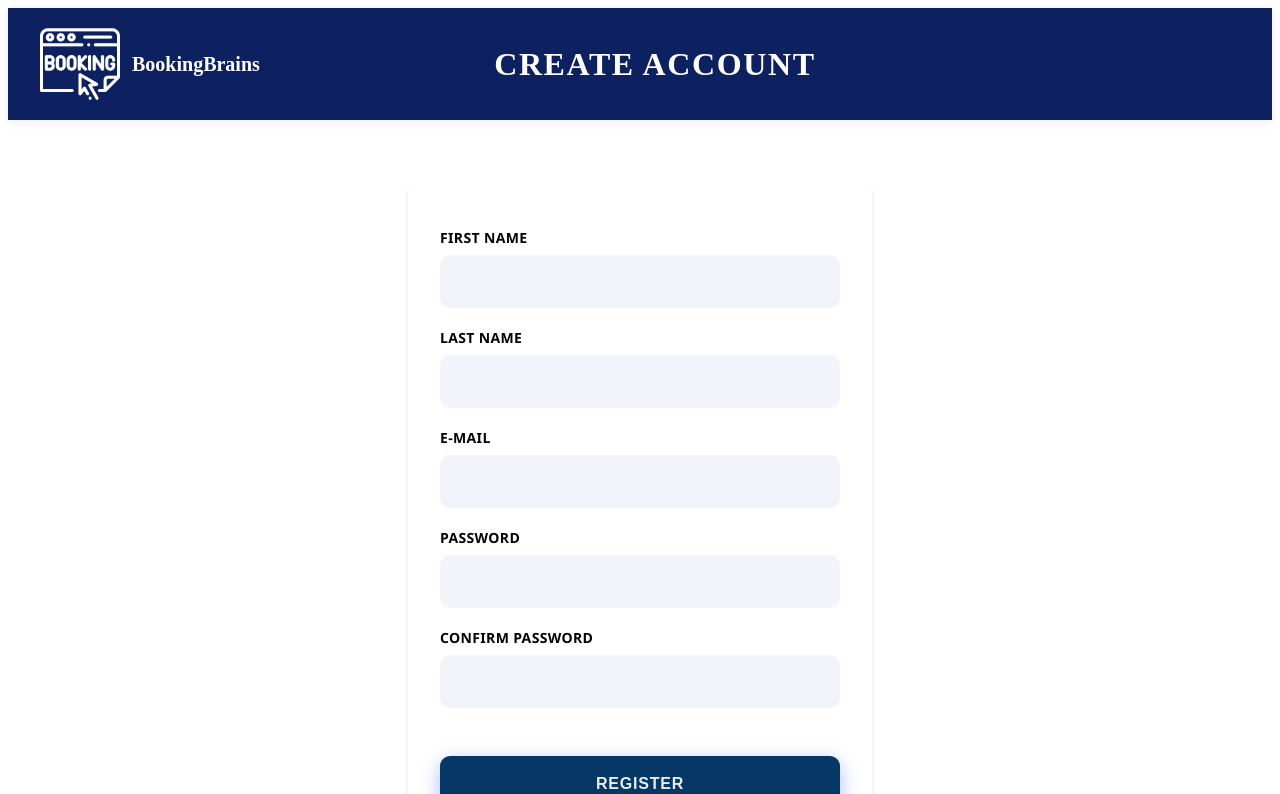
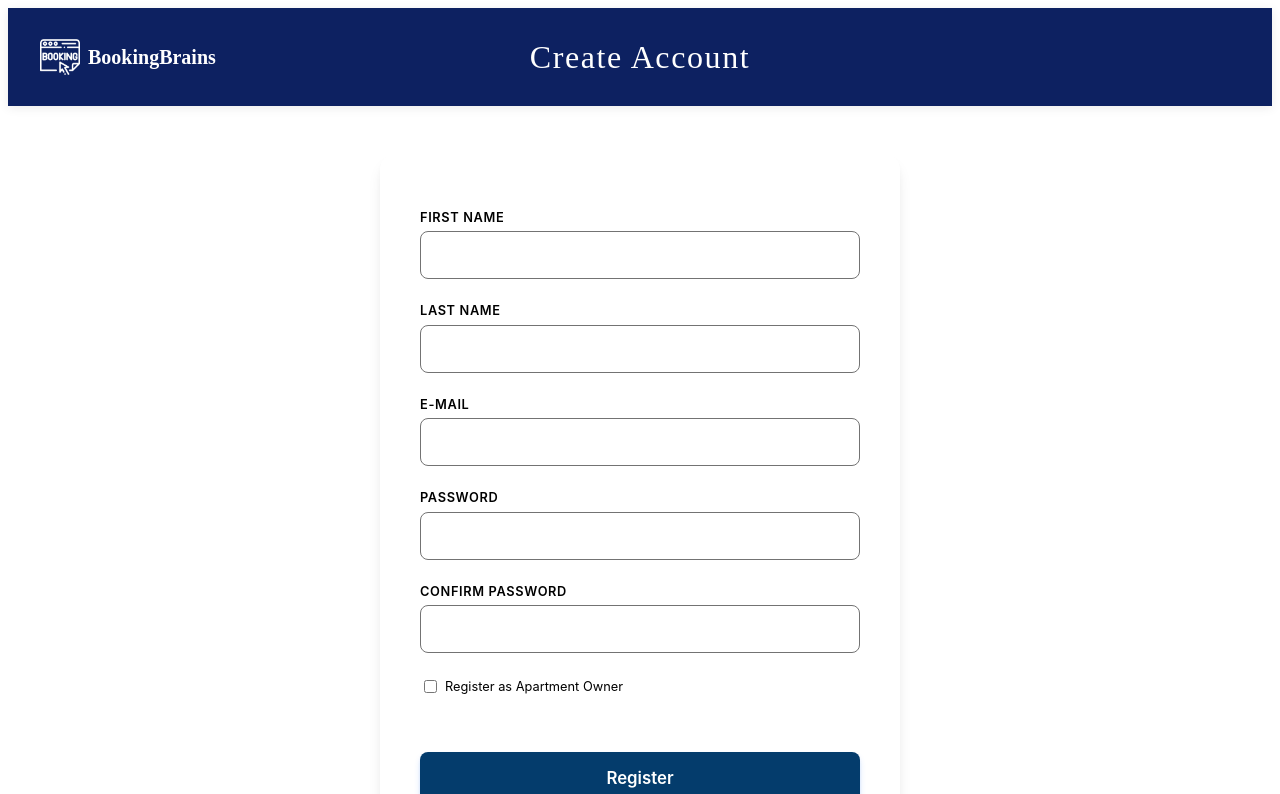
Before and after one commit to aminatpwk/Booking-App-Frontend, an Angular app: page / in a window 1280 px wide. Shown: the top 794 px of the page. Built offline with nearby package versions, Linux system fonts and the light colour scheme.

Commit message:
added validations and used reactive forms for register form; improved design and header

```diff
--- a/src/app/features/auth/components/register/register.css
+++ b/src/app/features/auth/components/register/register.css
@@ -1,209 +1,182 @@
 :root {
-  --primary-blue: rgba(89, 140, 255, 0.84);
-  --dark-blue: rgba(29, 78, 216, 0.34);
-  --light-blue: #dbeafe;
-  --white: rgba(4, 60, 108, 0.25);
-  --light-grey: #f8fafc;
-  --medium-grey: #64748b;
-  --dark-grey: #334155;
-  --border-grey: rgba(4, 60, 108, 0.61);
-  --error-red: #da1212;
-  --success-green: rgba(30, 108, 4, 0.97);
+  --primary-color: rgba(4, 60, 108, 0.7);
+  --secondary-color: #1e3a8a;
+  --background-light: #f9fafb;
+  --surface-white: #ffffff;
+  --text-dark: #1f2937;
+  --text-medium: #4b5563;
+  --border-default: #737373;
+  --border-focus: #93c5fd;
+  --error-red: #ef4444;
+  --success-green: #10b981;
 }
 
 form {
-  max-width: 400px;
-  margin: 2rem auto;
-  margin-top: 60px;
-  padding: 2rem;
-  background: var(--white);
-  border-radius: 12px;
-  box-shadow: 0 4px 6px -1px rgba(0, 0, 0, 0.1), 0 2px 4px -1px rgba(0, 0, 0, 0.06);
-  border: 1px solid var(--border-grey);
+  max-width: 440px;
+  margin: 3rem auto;
+  padding: 2.5rem;
+  background: var(--surface-white);
+  border-radius: 16px;
+  box-shadow: 0 10px 15px -3px rgba(0, 0, 0, 0.1), 0 4px 6px -2px rgba(0, 0, 0, 0.05);
+  border: 1px solid var(--border-default);
+  position: relative;
+}
+
+.register-form::before {
+  content: none;
 }
 
 .register-form {
-  margin-bottom: 1.5rem;
+  margin-bottom: 2rem;
 }
 
 p {
-  margin-bottom: 1.25rem;
+  margin-bottom: 1.5rem;
 }
 
 p:last-child {
   margin-bottom: 0;
 }
 
+.form-title {
+  text-align: center;
+  color: var(--text-dark);
+  font-size: 2rem;
+  font-weight: 700;
+  margin-bottom: 2rem;
+  border-bottom: 1px solid var(--border-default);
+  padding-bottom: 1rem;
+}
+
 label {
   display: block;
   font-weight: 600;
-  font-size: 0.875rem;
-  color: var(--dark-grey);
-  margin-bottom: 0.5rem;
+  font-size: 0.8rem;
+  color: var(--text-medium);
+  margin-bottom: 0.4rem;
   text-transform: uppercase;
-  letter-spacing: 0.025em;
-  font-family: "Segoe UI", sans-serif;
+  letter-spacing: 0.05em;
+  font-family: 'Inter', 'Segoe UI', sans-serif;
 }
 
 input[type="text"],
 input[type="email"],
-input[type="password"] {
+input[type="password"],
+input[type="tel"] {
   width: 100%;
-  padding: 1rem 1.25rem;
-  border: 2px solid var(--border-grey);
-  border-radius: 10px;
-  font-size: 1.1rem;
-  color: var(--dark-grey);
-  background-color: #f1f5f9;
-  transition: all 0.3s ease-in-out;
+  padding: 0.8rem 1rem;
+  border: 1px solid;
+  border-color: #737373FF;
+  border-radius: 8px;
+  font-size: 1rem;
+  color: var(--text-dark);
+  background-color: var(--background-light);
+  transition: all 0.2s ease-in-out;
   box-sizing: border-box;
-  font-weight: 500;
-  min-height: 52px;
+  font-weight: 400;
+  min-height: 48px;
 }
 
 input[type="text"]:focus,
 input[type="email"]:focus,
-input[type="password"]:focus {
+input[type="password"]:focus,
+input[type="tel"]:focus {
   outline: none;
-  border-color: var(--primary-blue);
-  box-shadow: 0 0 0 4px rgba(37, 99, 235, 0.15);
-  background-color: #f8fafc;
-  transform: translateY(-2px);
+  border-color: var(--primary-color);
+  box-shadow: 0 0 0 3px rgba(59, 130, 246, 0.2);
+  background-color: var(--surface-white);
+  transform: none;
 }
 
 input[type="text"]:hover,
 input[type="email"]:hover,
-input[type="password"]:hover {
-  border-color: var(--primary-blue);
-  background-color: #f8fafc;
-  transform: translateY(-1px);
+input[type="password"]:hover,
+input[type="tel"]:hover {
+  border-color: var(--border-focus);
+  background-color: var(--surface-white);
+  transform: none;
 }
 
 input::placeholder {
-  color: var(--medium-grey);
-  opacity: 0.7;
+  color: var(--text-medium);
+  opacity: 1;
+  font-weight: 300;
 }
 
 button {
   width: 100%;
-  padding: 1.2rem 1.5rem;
-  background: #053865;
-  color: rgba(255, 255, 255, 0.91);
+  padding: 1rem 1.5rem;
+  background-color: rgb(4, 60, 108);
+  color: #fff;
   border: none;
-  border-radius: 10px;
-  font-size: 1rem;
+  border-radius: 8px;
+  font-size: 1.05rem;
   font-weight: 600;
-  font-family:  "Microsoft Sans Serif", sans-serif;
-  text-transform: uppercase;
-  letter-spacing: 0.05em;
+  font-family: 'Inter', sans-serif;
+  text-transform: none;
+  letter-spacing: 0;
   cursor: pointer;
-  transition: all 0.3s ease;
-  box-shadow: 0 6px 20px rgba(37, 99, 235, 0.4);
-  min-height: 56px;
+  transition: all 0.2s ease;
+  box-shadow: 0 4px 6px -1px rgba(59, 130, 246, 0.3), 0 2px 4px -2px rgba(59, 130, 246, 0.2); /* Hije më e butë blu */
+  min-height: 52px;
   margin-top: 1.5rem;
-  position: relative;
-  overflow: hidden;
+}
+
+button:hover {
+  background-color: #043C6C87 ;
 }
 
 button:active {
-  transform: translateY(-1px);
-  box-shadow: 0 4px 15px rgba(37, 99, 235, 0.4);
+  transform: translateY(1px);
+  box-shadow: 0 2px 4px rgba(59, 130, 246, 0.3);
 }
 
 button:focus {
   outline: none;
-  box-shadow: 0 0 0 4px rgba(37, 99, 235, 0.3), 0 6px 20px rgba(37, 99, 235, 0.4);
+  box-shadow: 0 0 0 4px rgba(59, 130, 246, 0.3);
 }
 
 button:disabled {
-  background: var(--medium-grey);
+  background: var(--border-default);
+  color: var(--text-medium);
   cursor: not-allowed;
   transform: none;
   box-shadow: none;
 }
 
-button:disabled:hover {
-  background: var(--medium-grey);
-  transform: none;
+.form-checkbox-group {
+  display: flex;
+  align-items: center;
+  margin-top: 1rem;
+  margin-bottom: 1.5rem;
+}
+
+.form-checkbox-group input[type="checkbox"] {
+  width: auto;
+  min-height: auto;
+  margin-right: 8px;
+}
+
+.checkbox-label {
+  margin-left: 0;
+  margin-bottom: 0;
+  font-weight: 400;
+  color: var(--text-dark);
+  text-transform: none;
+  letter-spacing: normal;
+  display: inline-block;
+}
+
+.error-message {
+  color: #dc2626;
 }
 
 input.error {
   border-color: var(--error-red);
-  background-color: #fef2f2;
+  box-shadow: 0 0 0 3px rgba(239, 68, 68, 0.2);
 }
 
-input.error:focus {
-  border-color: var(--error-red);
-  box-shadow: 0 0 0 3px rgba(239, 68, 68, 0.1);
+.login-redirect{
+  align-self: center;
+  text-align: center;
 }
-
-input.success {
-  border-color: var(--success-green);
-  background-color: #f0fdf4;
-}
-
-@media (max-width: 480px) {
-  form {
-    margin: 1rem;
-    padding: 1.5rem;
-  }
-
-  input[type="text"],
-  input[type="email"],
-  input[type="password"] {
-    padding: 0.625rem;
-  }
-
-  button {
-    padding: 0.75rem 1.25rem;
-  }
-}
-
-button.loading {
-  position: relative;
-  color: transparent;
-}
-
-button.loading::after {
-  content: '';
-  position: absolute;
-  top: 50%;
-  left: 50%;
-  transform: translate(-50%, -50%);
-  width: 20px;
-  height: 20px;
-  border: 2px solid rgba(255, 255, 255, 0.3);
-  border-top: 2px solid var(--white);
-  border-radius: 50%;
-  animation: spin 1s linear infinite;
-}
-
-@keyframes spin {
-  0% { transform: translate(-50%, -50%) rotate(0deg); }
-  100% { transform: translate(-50%, -50%) rotate(360deg); }
-}
-
-.form-title {
-  text-align: center;
-  color: var(--dark-grey);
-  font-size: 1.75rem;
-  font-weight: 700;
-  margin-bottom: 2rem;
-  border-bottom: 2px solid var(--light-blue);
-  padding-bottom: 0.5rem;
-}
-
-.register-form::before {
-  content: '';
-  position: absolute;
-  top: -2px;
-  left: -2px;
-  right: -2px;
-  height: 4px;
-  background: linear-gradient(90deg, var(--primary-blue), var(--dark-blue));
-  border-radius: 12px 12px 0 0;
-}
-
-form {
-  position: relative;
-}
--- a/src/app/features/auth/components/register/register.html
+++ b/src/app/features/auth/components/register/register.html
@@ -4,46 +4,161 @@
   [showNavigation]="false">
 </app-header>
 
-<form (ngSubmit)="onSubmit()">
+<form [formGroup]="registrationForm" (ngSubmit)="onSubmit()">
   <div class="register-form">
+
     <p>
       <label for="user-first-name">First Name</label>
       <input
-        id = "user-first-name"
-        name = "user-first-name"
-        type = "text"/>
+        id="user-first-name"
+        formControlName="firstName"
+        type="text"
+        [class.error]="registrationForm.get('firstName')?.invalid && registrationForm.get('firstName')?.touched"
+      />
+      @if (registrationForm.get('firstName')?.touched) {
+        @if (registrationForm.get('firstName')?.hasError('required')) {
+          <span class="error-message">First Name is required.</span>
+        } @else if (registrationForm.get('firstName')?.hasError('minlength')) {
+          <span class="error-message">First Name should have at least 3 characters.</span>
+        }
+      }
     </p>
+
     <p>
       <label for="user-last-name">Last Name</label>
       <input
-        id = "user-last-name"
-        name = "user-last-name"
-        type = "text"/>
+        id="user-last-name"
+        formControlName="lastName"
+        type="text"
+        [class.error]="registrationForm.get('lastName')?.invalid && registrationForm.get('lastName')?.touched"
+      />
+      @if (registrationForm.get('lastName')?.touched) {
+        @if (registrationForm.get('lastName')?.hasError('required')) {
+          <span class="error-message">Last Name is required.</span>
+        } @else if (registrationForm.get('lastName')?.hasError('minlength')) {
+          <span class="error-message">Last Name should have at least 5 characters.</span>
+        }
+      }
     </p>
+
     <p>
       <label for="user-email">E-mail</label>
       <input
-        id = "user-email"
-        name = "user-email"
-        type = "text"/>
+        id="user-email"
+        formControlName="email"
+        type="email"
+        [class.error]="registrationForm.get('email')?.invalid && registrationForm.get('email')?.touched"
+      />
+      @if (registrationForm.get('email')?.touched) {
+        @if (registrationForm.get('email')?.hasError('required')) {
+          <span class="error-message">E-mail is required.</span>
+        } @else if (registrationForm.get('email')?.hasError('email')) {
+          <span class="error-message">E-mail format is not valid.</span>
+        }
+      }
     </p>
+
     <p>
       <label for="user-password">Password</label>
       <input
-        id = "user-password"
-        name = "user-password"
-        type = "password"/>
+        id="user-password"
+        formControlName="password"
+        type="password"
+        [class.error]="registrationForm.get('password')?.invalid && registrationForm.get('password')?.touched"
+      />
+      @if (registrationForm.get('password')?.touched) {
+        @if (registrationForm.get('password')?.hasError('required')) {
+          <span class="error-message">Password is required.</span>
+        } @else if (registrationForm.get('password')?.hasError('minlength')) {
+          <span class="error-message">Password has to be at least 8 characters long.</span>
+        }
+      }
     </p>
+
     <p>
       <label for="user-confirm-password">Confirm Password</label>
       <input
-        id = "user-confirm-password"
-        name = "user-confirm-password"
-        type = "password"/>
+        id="user-confirm-password"
+        formControlName="confirmPassword"
+        type="password"
+        [class.error]="registrationForm.get('confirmPassword')?.invalid && registrationForm.get('confirmPassword')?.touched || registrationForm.hasError('passwordsDoNotMatch') && registrationForm.get('confirmPassword')?.touched"
+      />
+      @if (registrationForm.get('confirmPassword')?.touched) {
+        @if (registrationForm.get('confirmPassword')?.hasError('required')) {
+          <span class="error-message">Confirm Password field is required.</span>
+        } @else if (registrationForm.hasError('passwordsDoNotMatch') && registrationForm.get('confirmPassword')?.value) {
+          <span class="error-message">Passwords do not match.</span>
+        }
+      }
     </p>
+
+    <p class="form-checkbox-group">
+      <input
+        id="is-owner"
+        formControlName="isOwner"
+        type="checkbox"
+      />
+      <label for="is-owner" class="checkbox-label">Register as Apartment Owner</label>
+    </p>
+
+    @if (isOwnerRegistration){
+      <p>
+        <label for="owner-id-card">Identity Card Number</label>
+        <input
+          id="owner-id-card"
+          formControlName="identityCardNumber"
+          type="text"
+          [class.error]="registrationForm.get('identityCardNumber')?.invalid && registrationForm.get('identityCardNumber')?.touched"
+        />
+        @if (registrationForm.get('identityCardNumber')?.touched) {
+          @if (registrationForm.get('identityCardNumber')?.hasError('required')) {
+            <span class="error-message">Identity card number is required.</span>
+          } @else if (registrationForm.get('identityCardNumber')?.hasError('pattern')) {
+            <span class="error-message">Invalid format. Should be 1 character + 8 digits + 1 character at the end (e.g. A12345678B).</span>
+          }
+        }
+      </p>
+
+      <p>
+        <label for="owner-bank-account">Bank Account</label>
+        <input
+          id="owner-bank-account"
+          formControlName="bankAccount"
+          type="text"
+          [class.error]="registrationForm.get('bankAccount')?.invalid && registrationForm.get('bankAccount')?.touched"
+        />
+        @if (registrationForm.get('bankAccount')?.touched) {
+          @if (registrationForm.get('bankAccount')?.hasError('required')) {
+            <span class="error-message">Bank account number is required.</span>
+          } @else if (registrationForm.get('bankAccount')?.hasError('minlength')) {
+            <span class="error-message">Bank account number should be at least 16 characters long.</span>
+          }
+        }
+      </p>
+
+      <p>
+        <label for="owner-phone">Phone Number</label>
+        <input
+          id="owner-phone"
+          formControlName="phoneNumber"
+          type="tel"
+          [class.error]="registrationForm.get('phoneNumber')?.invalid && registrationForm.get('phoneNumber')?.touched"
+        />
+        @if (registrationForm.get('phoneNumber')?.touched) {
+          @if (registrationForm.get('phoneNumber')?.hasError('required')) {
+            <span class="error-message">Phone number is required.</span>
+          } @else if (registrationForm.get('phoneNumber')?.hasError('pattern')) {
+            <span class="error-message">Phone number is invalid.</span>
+          }
+        }
+      </p>
+    }
   </div>
 
   <p>
-    <button>Register</button>
+    <button type="submit">Register</button>
+  </p>
+  <p class="login-redirect">
+    Already have an account? <a href="">Log in here.</a>
   </p>
 </form>
--- a/src/app/features/auth/components/register/register.ts
+++ b/src/app/features/auth/components/register/register.ts
@@ -1,26 +1,83 @@
 import { Component } from '@angular/core';
-import {FormsModule} from '@angular/forms';
+import {FormBuilder, FormGroup, Validators, ReactiveFormsModule} from '@angular/forms';
 import {Header} from '../../../../shared/components/header/header';
+
 
 @Component({
   selector: 'app-register',
   standalone: true,
   imports: [
-    FormsModule,
+    ReactiveFormsModule,
     Header
   ],
   templateUrl: './register.html',
   styleUrl: './register.css'
 })
 export class Register {
-  firstName = "";
-  lastName = "";
-  email = "";
-  password = "";
-  confirmPassword = "";
+  registrationForm!: FormGroup;
+  isOwnerRegistration = false;
+
+  constructor(public formBuilder: FormBuilder) {
+  }
+
+  ngOnInit(){
+    this.registrationForm = this.formBuilder.group({
+      firstName: ['', [Validators.required, Validators.minLength(3)]],
+      lastName: ['', [Validators.required, Validators.minLength(5)]],
+      email: ['', [Validators.required, Validators.email]],
+      password: ['', [Validators.required, Validators.minLength(8)]],
+      confirmPassword: ['', [Validators.required]],
+      isOwner: [false],
+      identityCardNumber: [''],
+      bankAccount: [''],
+      phoneNumber: ['']
+    }, {
+      validators: this.passwordMatchValidator
+    });
+    this.registrationForm.get('isOwner')!.valueChanges.subscribe(isOwner => {
+      this.isOwnerRegistration = isOwner;
+      this.toggleOwnerValidations(isOwner);
+    })
+  }
+
+  passwordMatchValidator(form: FormGroup){
+    const password = form.get('password')!.value;
+    const confirmPassword = form.get('confirmPassword')!.value;
+    if(password && confirmPassword && password !== confirmPassword) {
+      return {
+        passwordsDoNotMatch: true
+      };
+    }
+    return null;
+  }
+
+  toggleOwnerValidations(isOwner: boolean){
+    const identityCardNo = this.registrationForm.get('identityCardNumber');
+    const bankAccountNo = this.registrationForm.get('bankAccount');
+    const phoneNo = this.registrationForm.get('phoneNumber');
+    if(isOwner){
+      identityCardNo?.setValidators([Validators.required, Validators.pattern(/^[0-9]{10}$/)]);
+      bankAccountNo?.setValidators([Validators.required, Validators.minLength(16)]);
+      phoneNo?.setValidators([Validators.required, Validators.pattern(/^[0-9]{8,15}$/)]);
+    }else{
+      identityCardNo?.clearValidators();
+      bankAccountNo?.clearValidators();
+      phoneNo?.clearValidators();
+      identityCardNo?.setValue('');
+      bankAccountNo?.setValue('');
+      phoneNo?.setValue('');
+    }
+    identityCardNo?.updateValueAndValidity();
+    bankAccountNo?.updateValueAndValidity();
+    phoneNo?.updateValueAndValidity();
+  }
 
   onSubmit(){
-    //implement register logic here :)
-    console.log('Register form submitted');
+    if(this.registrationForm.valid) {
+      console.log('Form sent successfully', this.registrationForm.value);
+    }else{
+
+      console.log('Error in the form');
+    }
   }
 }
--- a/src/app/shared/components/header/header.css
+++ b/src/app/shared/components/header/header.css
@@ -1,5 +1,5 @@
 :root {
-  --primary-blue: rgba(89, 140, 255, 0.84);
+  --primary-blue: rgb(193, 193, 193);
   --dark-blue: rgba(29, 78, 216, 0.34);
   --light-blue: #dbeafe;
   --white: rgba(4, 60, 108, 0.25);
@@ -15,11 +15,12 @@
   box-shadow: 0 2px 10px rgba(0, 0, 0, 0.08);
   top: 0;
   z-index: 100;
+  width: 100%;
 }
 
 .header-container {
-  max-width: 1200px;
-  height: 80px;
+  max-width: 1280px;
+  height: 66px;
   margin: 0 auto;
   padding: 1rem 2rem;
   display: flex;
@@ -31,7 +32,7 @@
   flex-shrink: 0;
   display: flex;
   align-items: center;
-  gap: 12px;
+  gap: 8px;
 }
 
 .brand-name {
@@ -43,8 +44,8 @@
 }
 
 img {
-  width: 5rem;
-  height: 5rem;
+  width: 40px;
+  height: 40px;
   object-fit: contain;
   flex-shrink: 0;
   filter: brightness(0) invert(1);
@@ -59,22 +60,25 @@ img {
   text-align: center;
   align-items: center;
   margin-right: 190px;
+  position: absolute;
+  left: 50%;
+  transform: translateX(-50%);
 }
 
 .page-title {
   font-size: 1.25rem;
-  font-weight: 1200;
+  font-weight: 500;
   font-size: xx-large;
-  font-family: "Times New Roman", Times, serif;
+  font-family: "Microsoft Sans Serif";
   color: #fff;
   margin: 0;
-  text-transform: uppercase;
+  text-transform: capitalize;
   letter-spacing: 0.05em;
 }
 
-.main-nav {
-  flex: 1;
-}
+/*.main-nav {*/
+/*  flex: 1;*/
+/*}*/
 
 .nav-links {
   display: flex;
@@ -103,6 +107,8 @@ img {
 .nav-links a.active {
   background-color: var(--primary-blue);
   color: var(--white);
+  border-bottom: 1px solid;
+  border-bottom-color: #fff;
 }
 
 .auth-section {
@@ -196,48 +202,19 @@ img {
   font-size: 0.8rem;
 }
 
-@media (max-width: 768px) {
-  .header-container {
-    padding: 1rem;
-    flex-wrap: wrap;
-  }
-
+@media (max-width: 992px) {
   .title-section {
-    order: 3;
-    flex: 100%;
-    text-align: center;
-    margin-top: 0.5rem;
-  }
-
-  .page-title {
-    font-size: 1.1rem;
-  }
-
-  .brand-name {
-    font-size: 1.5rem;
-  }
-
-  .nav-links {
-    gap: 1rem;
-  }
-
-  .auth-buttons {
-    gap: 0.5rem;
-  }
-
-  .btn-primary,
-  .btn-secondary {
-    padding: 0.5rem 1rem;
-    font-size: 0.85rem;
+    display:none;
   }
 }
 
-@media (max-width: 480px) {
+@media (max-width: 768px) {
   .header-container {
-    gap: 1rem;
+    height: 56px;
+    padding: 0 1rem;
   }
 
-  .user-name {
-    display: none;
+  .brand-name{
+    font-size: 1.3rem;
   }
 }
```
Also changed, not shown: src/app/core/models/owner.ts (+8 -1 lines).
